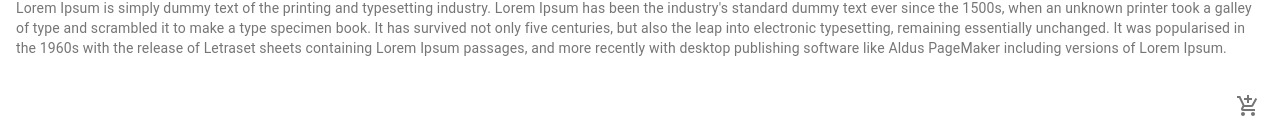
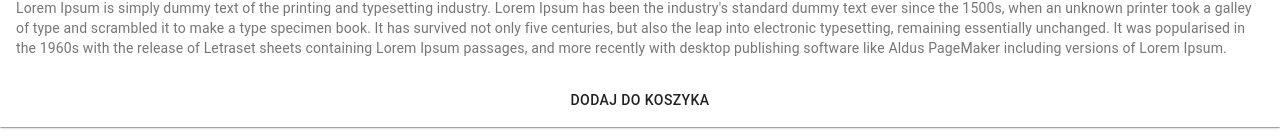
Before and after one commit to yougonnagetyours/e-commerce-prod-desc-template, a React (Create React App) app: page / in a window 1280 px wide. Shown: the part 658-794 px from the top of the page. Built offline with nearby package versions, Linux system fonts and the light colour scheme.

Commit message:
add button

```diff
--- a/src/App.js
+++ b/src/App.js
@@ -1,6 +1,6 @@
 import './App.css';
 import useStyles from './styles';
-import { Card, CardMedia, CardContent, CardActions, Typography, IconButton } from '@material-ui/core';
+import { Card, CardMedia, CardContent, CardActions, Typography, Button } from '@material-ui/core';
 import { AddShoppingCart } from '@material-ui/icons';
 function App() {
 
@@ -22,13 +22,12 @@
             28,99 zł
           </Typography>
         </div>
-          <Typography variant="body2" color="textSecondary">Lorem Ipsum is simply dummy text of the printing and typesetting industry. Lorem Ipsum has been the industry's standard dummy text ever since the 1500s, when an unknown printer took a galley of type and scrambled it to make a type specimen book. It has survived not only five centuries, but also the leap into electronic typesetting, remaining essentially unchanged. It was popularised in the 1960s with the release of Letraset sheets containing Lorem Ipsum passages, and more recently with desktop publishing software like Aldus PageMaker including versions of Lorem Ipsum.</Typography>
+        <Typography variant="body2" color="textSecondary">Lorem Ipsum is simply dummy text of the printing and typesetting industry. Lorem Ipsum    has been the industry's standard dummy text ever since the 1500s, when an unknown printer took a galley of type and scrambled it to       make a type specimen book. It has survived not only five centuries, but also the leap into electronic typesetting, remaining              essentially unchanged. It was popularised in the 1960s with the release of Letraset sheets containing Lorem Ipsum passages, and more      recently with desktop publishing software like Aldus PageMaker including versions of Lorem Ipsum.
+        </Typography>
       </CardContent>
-        <CardActions disableSpacing className={classes.cardActions}>
-          <IconButton aria-label="Dodaj do koszyka">
-            <AddShoppingCart />
-          </IconButton>
-        </CardActions>
+      <CardActions disableSpacing className={classes.cardActions}>
+        <Button className={classes.button} outlined aria-label="Dodaj do koszyka">Dodaj do koszyka</Button>
+      </CardActions>
     </Card>
 
   );
--- a/src/styles.js
+++ b/src/styles.js
@@ -17,10 +17,13 @@
   },
   cardActions: {
     display: 'flex',
-    justifyContent: 'flex-end',
+    justifyContent: 'center',
   },
   cardContent: {
     display: 'flex',
     justifyContent: 'space-between',
   },
+  button: {
+    color: 'black',
+  }
 }));
```
